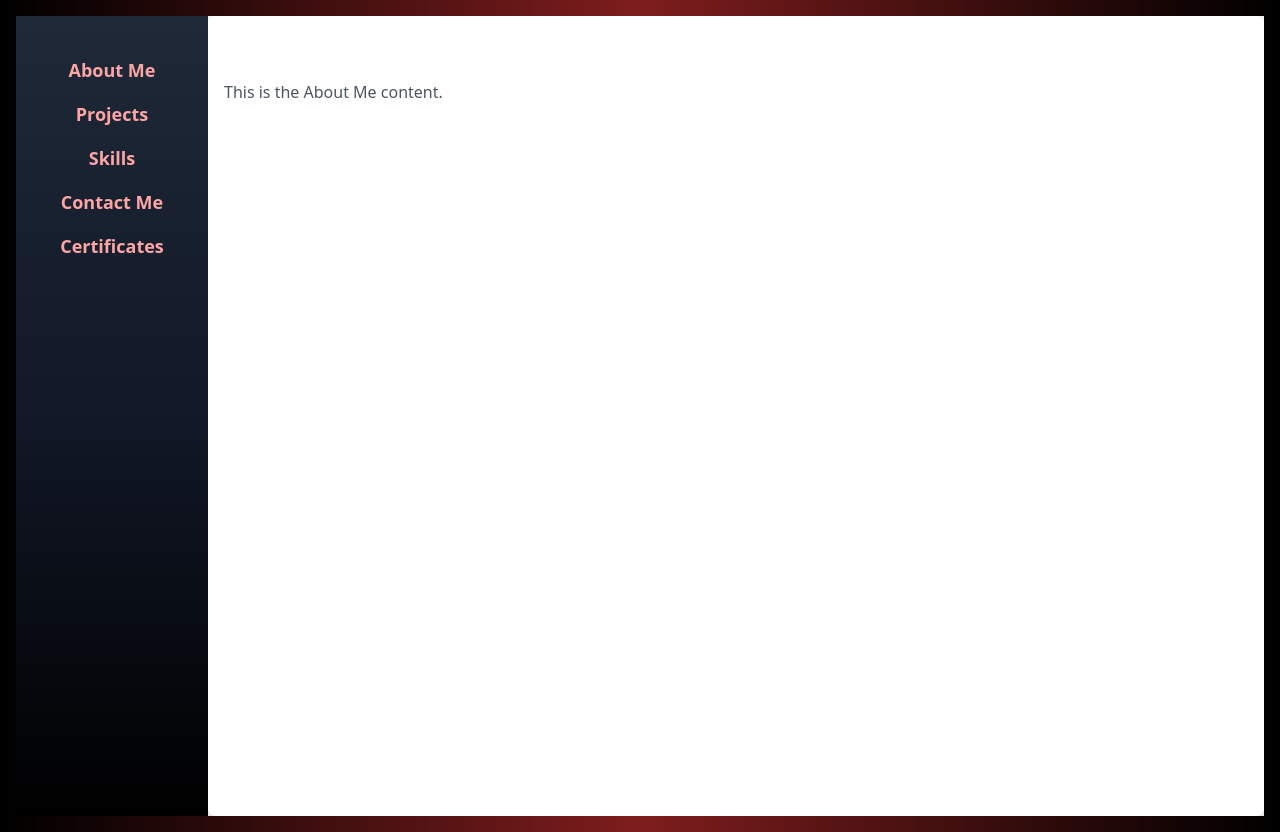
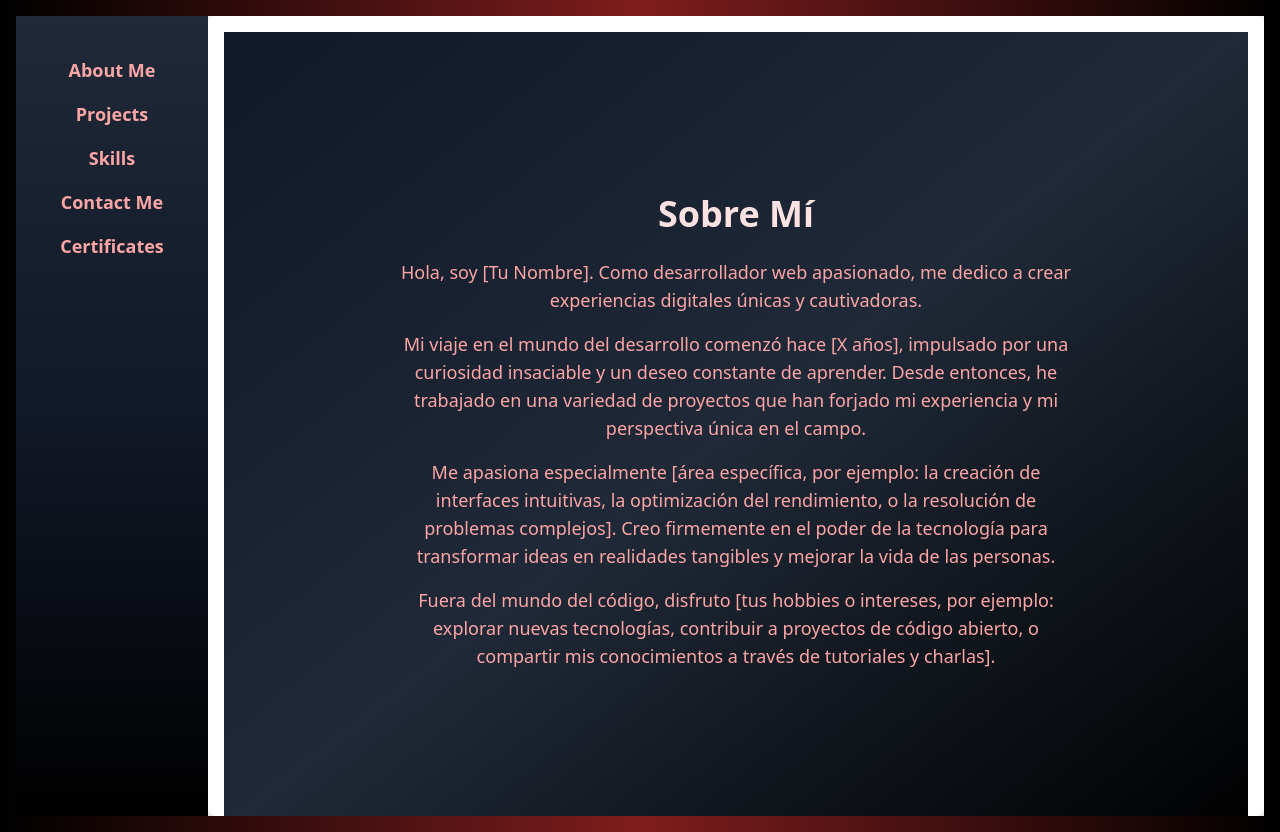
Before and after one commit to NachoLedesma33/Portfolio-Ledesma-Ignacio, a Next.js app: page / in a window 1280 px wide. Built offline with nearby package versions, Linux system fonts and the light colour scheme.

Commit message:
add new information in About Me and install framer-motion

```diff
--- a/package.json
+++ b/package.json
@@ -9,6 +9,7 @@
     "lint": "next lint"
   },
   "dependencies": {
+    "framer-motion": "^11.5.4",
     "next": "14.2.9",
     "portfolio-ledesma-ignacio": "file:",
     "react": "^18",
--- a/src/app/Components/AboutMe.tsx
+++ b/src/app/Components/AboutMe.tsx
@@ -1,10 +1,48 @@
 import React from "react";
+import { motion } from "framer-motion";
 
 const AboutMe: React.FC = () => {
   return (
-    <div>
-      <h2 className="text-2xl font-bold">About Me</h2>
-      <p className="mt-4 text-gray-600">This is the About Me content.</p>
+    <div className="bg-gradient-to-br from-gray-900 via-gray-800 to-black min-h-screen p-8 text-red-300 flex flex-col justify-center items-center">
+      <motion.h1
+        initial={{ opacity: 0, y: -50 }}
+        animate={{ opacity: 1, y: 0 }}
+        transition={{ duration: 0.5 }}
+        className="text-4xl font-bold mb-6 text-red-100"
+      >
+        Sobre Mí
+      </motion.h1>
+
+      <motion.div
+        initial={{ opacity: 0, y: 20 }}
+        animate={{ opacity: 1, y: 0 }}
+        transition={{ delay: 0.2, duration: 0.5 }}
+        className="max-w-2xl text-center"
+      >
+        <p className="text-lg mb-4">
+          Hola, soy [Tu Nombre]. Como desarrollador web apasionado, me dedico a
+          crear experiencias digitales únicas y cautivadoras.
+        </p>
+        <p className="text-lg mb-4">
+          Mi viaje en el mundo del desarrollo comenzó hace [X años], impulsado
+          por una curiosidad insaciable y un deseo constante de aprender. Desde
+          entonces, he trabajado en una variedad de proyectos que han forjado mi
+          experiencia y mi perspectiva única en el campo.
+        </p>
+        <p className="text-lg mb-4">
+          Me apasiona especialmente [área específica, por ejemplo: la creación
+          de interfaces intuitivas, la optimización del rendimiento, o la
+          resolución de problemas complejos]. Creo firmemente en el poder de la
+          tecnología para transformar ideas en realidades tangibles y mejorar la
+          vida de las personas.
+        </p>
+        <p className="text-lg">
+          Fuera del mundo del código, disfruto [tus hobbies o intereses, por
+          ejemplo: explorar nuevas tecnologías, contribuir a proyectos de código
+          abierto, o compartir mis conocimientos a través de tutoriales y
+          charlas].
+        </p>
+      </motion.div>
     </div>
   );
 };
--- a/src/app/Components/Navbar.tsx
+++ b/src/app/Components/Navbar.tsx
@@ -9,10 +9,13 @@ const Navbar: React.FC<NavbarProps> = ({ setActiveTab }) => {
     <nav className="bg-gradient-to-b from-gray-800 via-gray-900 to-black p-6 flex flex-col items-center justify-between min-h-screen w-48">
       <div className="flex flex-col space-y-4 mt-4">
         {["About Me", "Projects", "Skills", "Contact Me", "Certificates"].map(
-          (tab) => (
+          (tab, index) => (
             <button
               key={tab}
-              className="text-red-300 hover:text-red-100 transition-all duration-300 text-lg font-semibold"
+              className="text-red-300 hover:text-red-100 transition-all duration-700 transform-gpu hover:rotate-y-180 hover:scale-100 text-lg font-semibold"
+              style={{
+                transitionDelay: `${index * 1000}ms`,
+              }}
               onClick={() => setActiveTab(tab)}
             >
               {tab}
```
Also changed, not shown: 2 other files (tests, documents, lock files or other folders).
